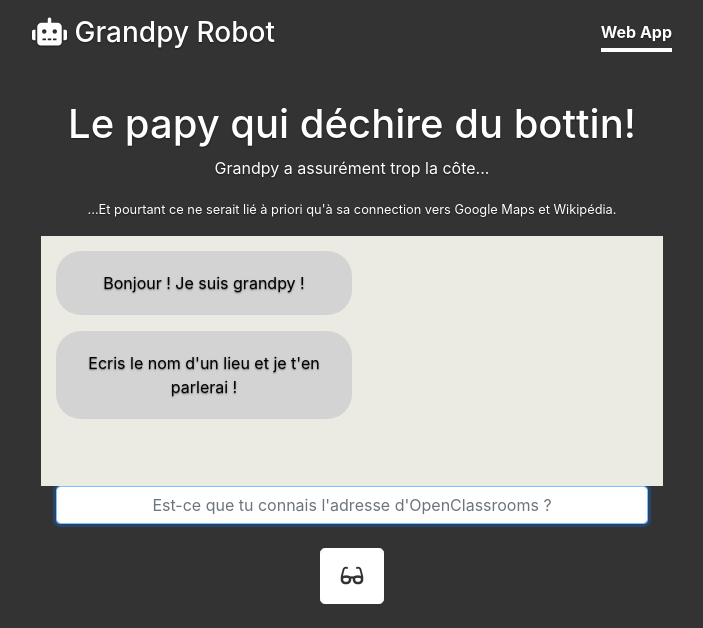
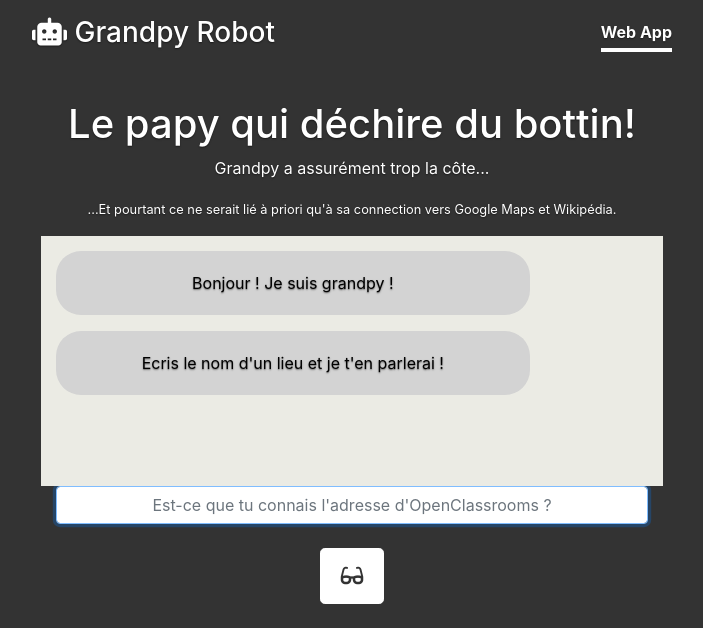
Before and after one commit to VicFinistere/grandpyrobot, a Flask app: page / in a window 1280 px wide. Shown: the top 628 px of the page, without its empty margins (288-991 px from the left). Run offline with Flask 2, Linux system fonts and the light colour scheme; some libraries are stand-ins or nearby versions.

Commit message:
updating rules for messages positions

```diff
--- a/static/css/style.css
+++ b/static/css/style.css
@@ -12,7 +12,7 @@ p.robot_white_msg
     background: lightgray;
     color:black;
     padding:20px;
-    margin-right: 50%;
+    margin-right: 20%;
     border-radius: 25px;
     width: auto;
     height:auto;
@@ -23,18 +23,11 @@ p.user_blue_msg
     background: deepskyblue;
     color:white;
     padding:20px;
-    margin-left: 50%;
+    margin-left: 20%;
     border-radius: 25px;
     width: auto;
     height:auto;
 }
-
-/*#map*/
-/*{*/
-    /*!*height:100%;*!*/
-    /*width:900px;*/
-    /*height:580px;*/
-/*}*/
 
 #map {
     width: 100%;
```
